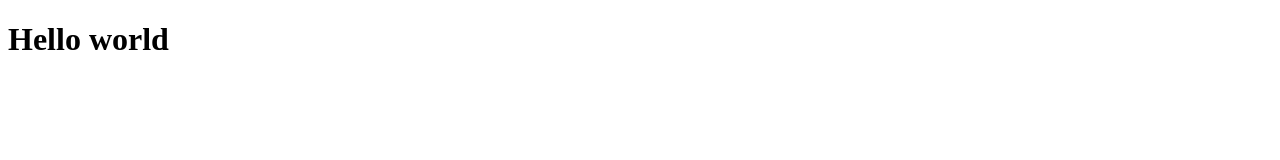
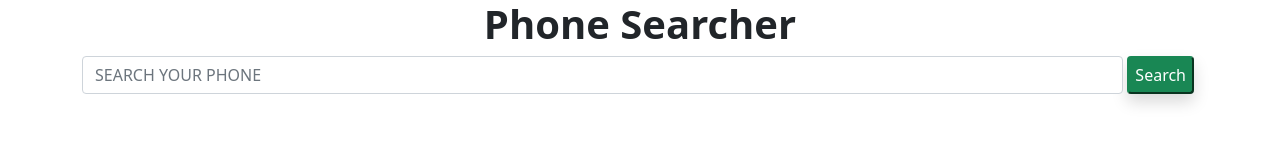
Before and after one commit to HameemH/phone-hunter-assign06, a plain HTML site: page index.html in a window 1280 px wide. Drawn offline with nearby package versions, Linux system fonts and the light colour scheme.

Commit message:
basic landing page added

```diff
--- a/index.html
+++ b/index.html
@@ -6,10 +6,49 @@
     <meta name="viewport" content="width=device-width, initial-scale=1.0">
     <!-- css link added -->
     <link rel="stylesheet" href="/css/style.css">
+    <!-- bootstrap cdn link -->
+    <link href="https://cdn.jsdelivr.net/npm/bootstrap@5.1.3/dist/css/bootstrap.min.css" rel="stylesheet" integrity="sha384-1BmE4kWBq78iYhFldvKuhfTAU6auU8tT94WrHftjDbrCEXSU1oBoqyl2QvZ6jIW3" crossorigin="anonymous">
     <title>Assignment 06</title>
 </head>
-<body>
-    <h1>Hello world</h1>
+<body class="container mx-auto">
+    <header>
+        <div>
+            <h1 class="fw-bold text text-center">Phone Searcher</h1>
+        </div>
+    </header>
+    <!-- main search and result section starts  -->
+    <main>
+       <section>
+        <div>
+            <div class="input-group mb-3">
+                <input type="text" class="form-control rounded" placeholder="SEARCH YOUR PHONE" aria-label="Recipient's username" aria-describedby="basic-addon2">
+                <button class="btn-success rounded  mx-1 shadow" id="basic-addon2">Search</button>
+              </div>
+        </div>
+        <div id="phoneDetails">
+            <!-- <div class="card mx-auto" style="width: 18rem;">
+                <img src="..." class="card-img-top" alt="...">
+                <div class="card-body">
+                  <h5 class="card-title">Card title</h5>
+                  <p class="card-text">Some quick example text to build on the card title and make up the bulk of the card's content.</p>
+                  <a href="#" class="btn btn-primary">Go somewhere</a>
+                </div>
+              </div> -->
+        </div>
+        <div id="searchResult" class="row my-2 shadow">
+            <!-- <div class="col-4">
+                <div class="card " style="width: 18rem;">
+                    <img src="..." class="card-img-top" alt="...">
+                    <div class="card-body">
+                      <h5 class="card-title">Card title</h5>
+                      <p class="card-text">Some quick example text to build on the card title and make up the bulk of the card's content.</p>
+                      <a href="#" class="btn btn-primary">Go somewhere</a>
+                    </div>
+                  </div>
+            </div> -->
+        </div>
+       </section>
+    </main>
     <!-- JS link added -->
     <script src="/js/app.js"></script>
 </body>
```
